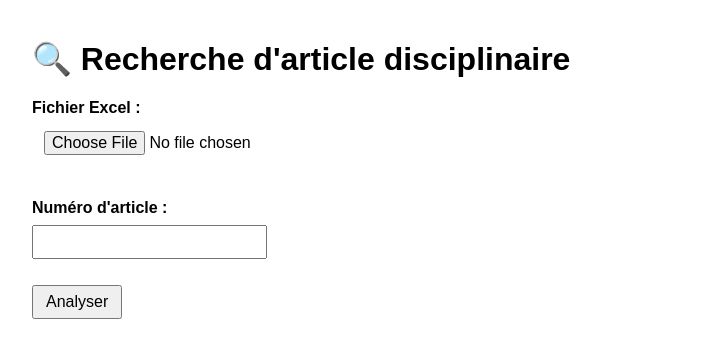
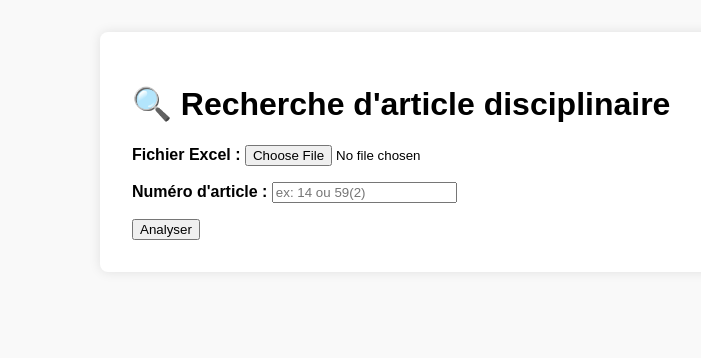
Before and after one commit to BPelletier258/analyseur-discipline, a Flask app: page / in a window 1280 px wide. Shown: the top 358 px of the page, without its empty margins (8-709 px from the left). Run offline with Flask 2, Linux system fonts and the light colour scheme.

Commit message:
Update index.html

```diff
--- a/templates/index.html
+++ b/templates/index.html
@@ -6,74 +6,61 @@
     <style>
         body {
             font-family: Arial, sans-serif;
-            margin: 40px;
-            background-color: #fff;
-            color: #000;
+            margin: 2rem;
+            background-color: #f9f9f9;
+        }
+        .container {
+            max-width: 1000px;
+            margin: auto;
+            background: white;
+            padding: 2rem;
+            border-radius: 8px;
+            box-shadow: 0 0 12px rgba(0,0,0,0.1);
         }
         h1 {
-            font-size: 2em;
+            font-size: 2rem;
         }
-        label {
-            display: block;
-            margin-top: 20px;
+        .rouge {
             font-weight: bold;
+            color: red;
         }
-        input, button {
-            margin-top: 8px;
-            padding: 6px 12px;
-            font-size: 1em;
+        table {
+            width: 100%;
+            border-collapse: collapse;
+            margin-top: 1.5rem;
+        }
+        th, td {
+            border: 1px solid #ccc;
+            padding: 0.6rem;
+            text-align: left;
+        }
+        th {
+            background-color: #f0f0f0;
         }
         .error {
             color: red;
-            margin-top: 20px;
             font-weight: bold;
-        }
-        .resultat {
-            margin-top: 30px;
-        }
-        table {
-            border-collapse: collapse;
-            width: 100%;
-            margin-top: 15px;
-        }
-        th, td {
-            border: 1px solid #999;
-            padding: 8px;
-            text-align: left;
-        }
-        th {
-            background-color: #eee;
-        }
-        .highlight {
-            color: red;
-            font-weight: bold;
+            margin-top: 1rem;
         }
     </style>
 </head>
 <body>
-
+    <div class="container">
         <h1>🔍 Recherche d'article disciplinaire</h1>
-
-    <form method="post" action="/analyse" enctype="multipart/form-data">
-        <label for="fichier">Fichier Excel :</label>
-        <input type="file" name="fichier" required><br><br>
-
-        <label for="article">Numéro d'article :</label>
-        <input type="text" name="article" required><br><br>
-
+        <form action="/analyse" method="post" enctype="multipart/form-data">
+            <p><strong>Fichier Excel :</strong> <input type="file" name="fichier" required></p>
+            <p><strong>Numéro d'article :</strong> <input type="text" name="article" placeholder="ex: 14 ou 59(2)" required></p>
             <button type="submit">Analyser</button>
         </form>
 
         {% if erreur %}
-        <div class="error">Erreur de traitement : {{ erreur }}</div>
+            <p class="error">Erreur de traitement : {{ erreur }}</p>
         {% endif %}
 
-    {% if resultats %}
-        <div class="resultat">
-            <h2>📄 Résultats de l'analyse</h2>
-            {{ resultats | safe }}
+        {% if tableau_html %}
+            <h2>Résultats pour l'article {{ article }}</h2>
+            {{ tableau_html | safe }}
+        {% endif %}
     </div>
-    {% endif %}
-
 </body>
 </html>
```
Lines whose indentation alone changed are shown as unchanged.
